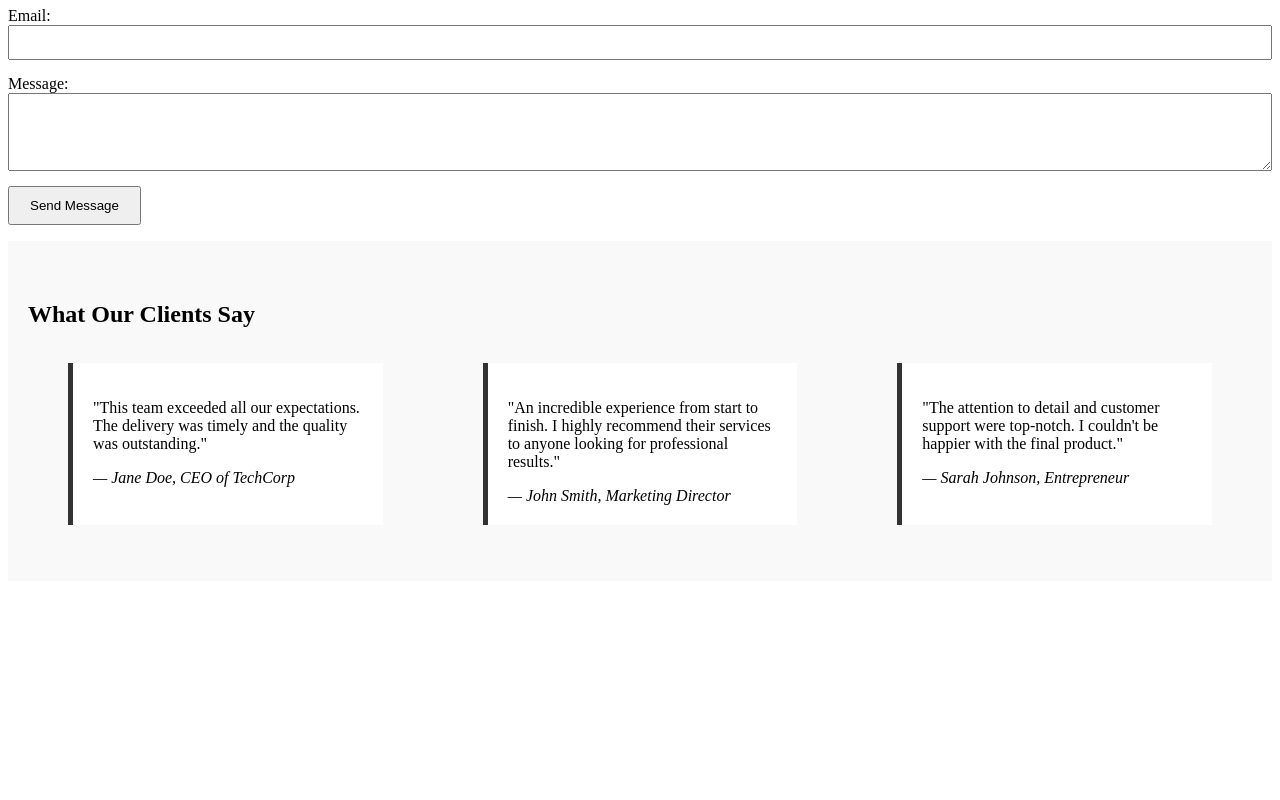
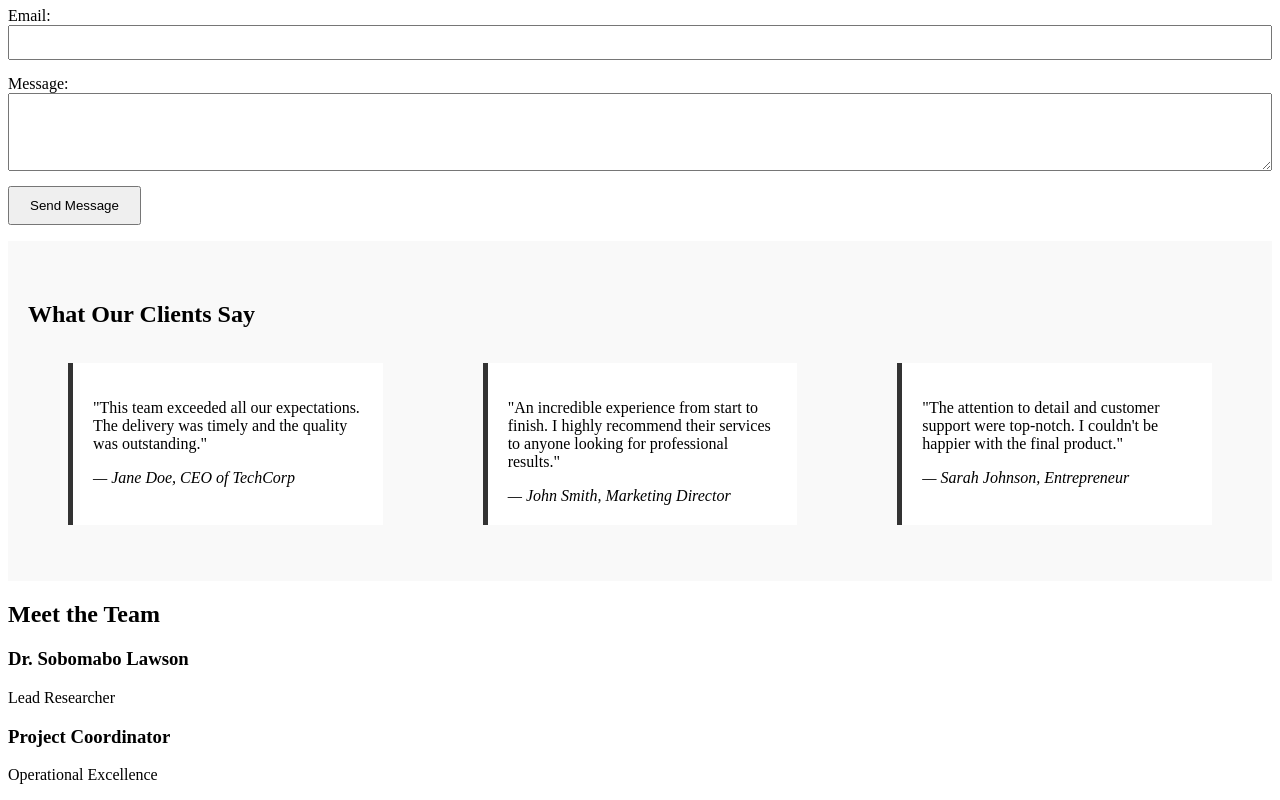
Before and after one commit to Sdlawson/website-project4, a plain HTML site: page index.html in a window 1280 px wide. Shown: the part 343-1143 px from the top of the page. Before the commit the page ends 932 px from the top, so only its background shows below. Drawn offline with Linux system fonts and the light colour scheme.

Commit message:
Added meet the team branch

```diff
--- a/index.html
+++ b/index.html
@@ -56,3 +56,16 @@
 
     </div>
 </section>
+<section id="meet-the-team">
+  <h2>Meet the Team</h2>
+  <div class="team-container">
+    <div class="team-member">
+      <h3>Dr. Sobomabo Lawson</h3>
+      <p>Lead Researcher</p>
+    </div>
+    <div class="team-member">
+      <h3>Project Coordinator</h3>
+      <p>Operational Excellence</p>
+    </div>
+  </div>
+</section>
```
